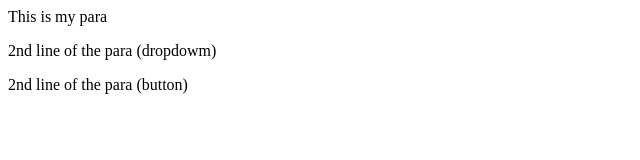
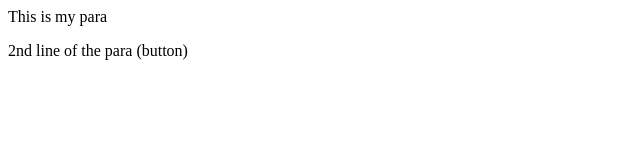
Before and after one commit to ashhar-d/localrepo, a plain HTML site: page index.html in a window 1280 px wide. Shown: the whole page, without its empty margins (0-640 px from the left). Drawn offline with Linux system fonts and the light colour scheme.

Commit message:
reseted drop

```diff
--- a/index.html
+++ b/index.html
@@ -1,5 +1,5 @@
 <p>This is my para</p>
 
-<p>2nd line of the para (dropdowm)</p>
+
 
 <p>2nd line of the para (button)</p>
```
